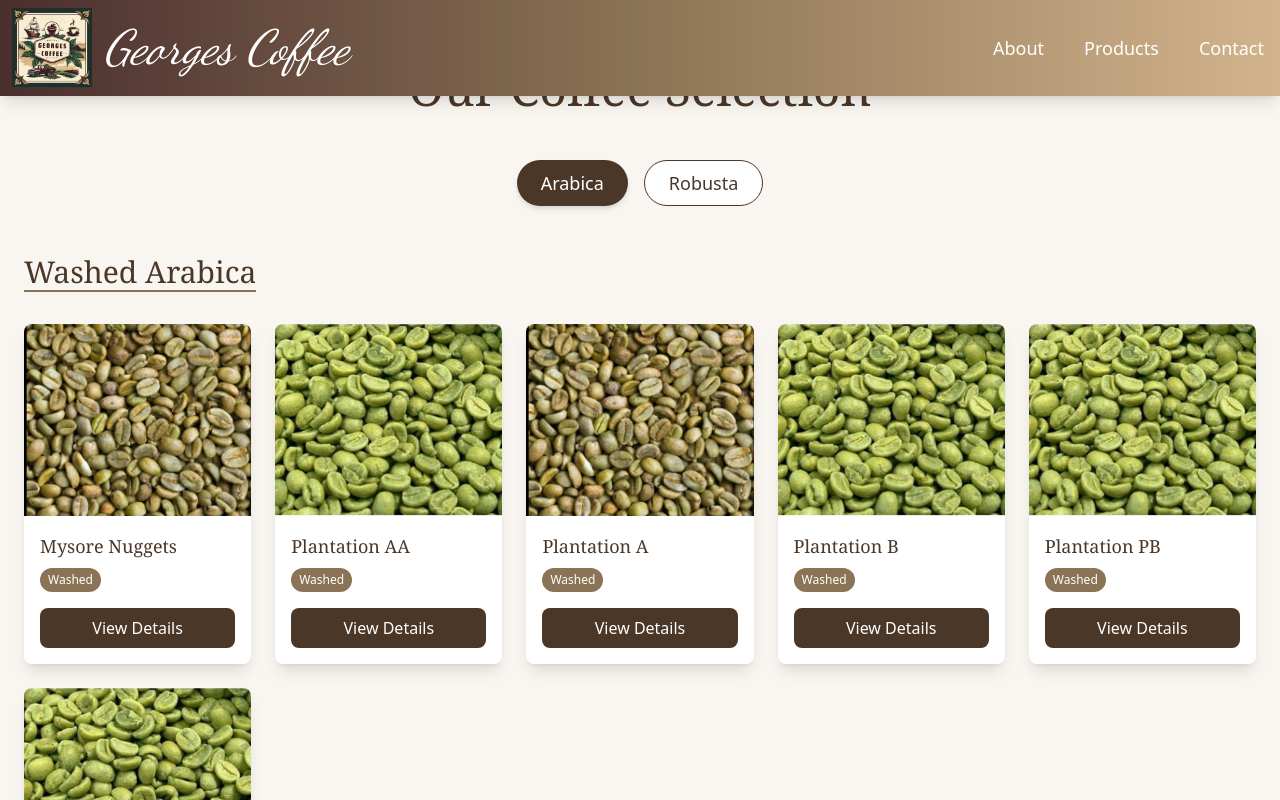
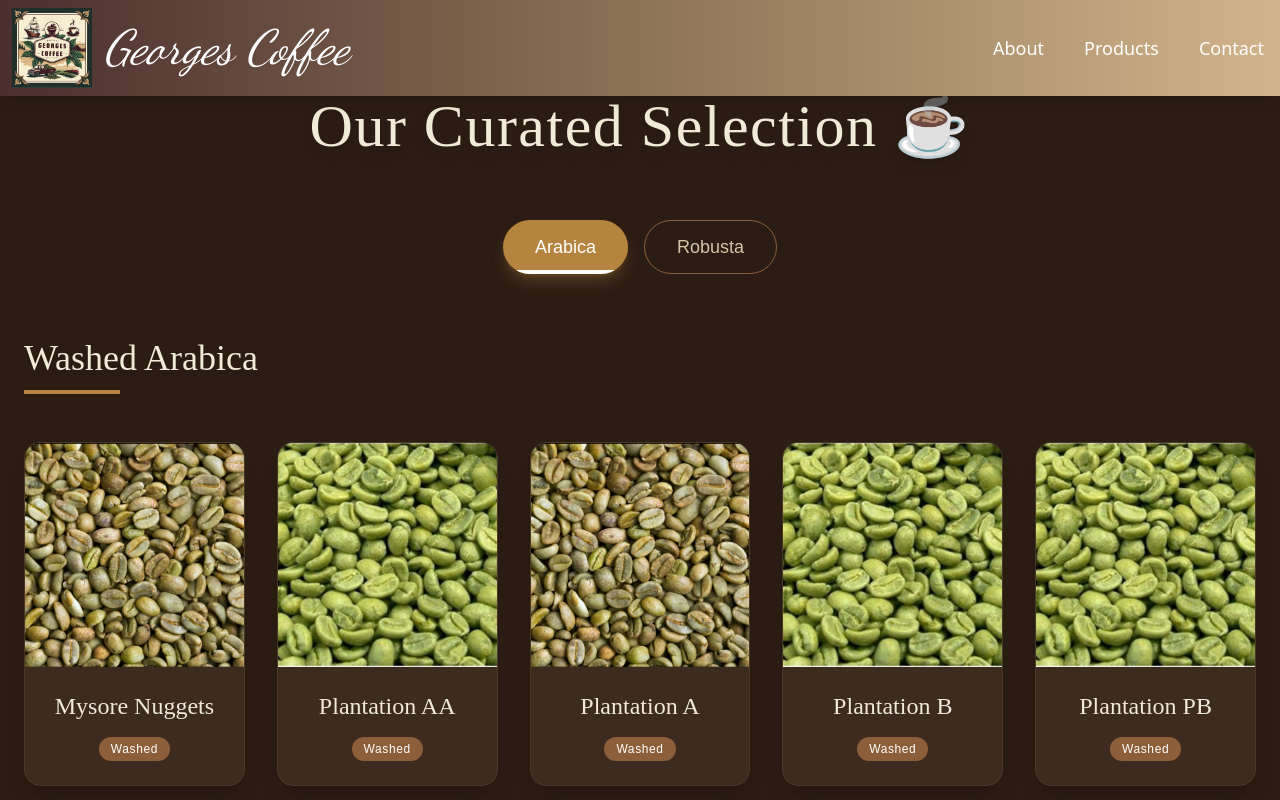
Before and after one commit to Anudepp/Cabinet-of-Coffee-Affairs, a React (Vite) app: page /products in a window 1280 px wide. Shown: the top 800 px of the page. Built offline with nearby package versions, Linux system fonts and the light colour scheme.

Commit message:
Products beautufucations

```diff
--- a/src/components/Products.tsx
+++ b/src/components/Products.tsx
@@ -1,8 +1,8 @@
 import { useState } from "react";
-import { motion } from "framer-motion";
+import { motion, AnimatePresence } from "framer-motion";
 
 // ----------------------
-// Types
+// Types (Unchanged)
 // ----------------------
 interface CoffeeProduct {
   id: number;
@@ -22,7 +22,7 @@ interface CoffeeCategory {
 }
 
 // ----------------------
-// Sample Data
+// Sample Data (Unchanged - keeping your original data)
 // ----------------------
 const coffeeCategories: CoffeeCategory[] = [
   {
@@ -276,101 +276,140 @@ export default function Products() {
   );
 
   return (
-    <section id="products" className="py-16 bg-[#f9f5f0]">
+    <section id="products" className="py-24 bg-[#2C1D14] text-[#F0EAD6]">
       <div className="max-w-7xl mx-auto px-6">
-        <h2 className="text-4xl md:text-5xl font-serif text-center text-[#4a3728] mb-12">
-          Our Coffee Selection
+        <h2 className="text-4xl md:text-6xl font-playfair-display text-center text-[#F0EAD6] mb-16 tracking-wide drop-shadow-lg">
+          Our Curated Selection ☕
         </h2>
 
         {/* Tabs */}
-        <div className="flex justify-center mb-12">
+        <div className="flex justify-center mb-16">
+          <AnimatePresence mode="wait">
             {["Arabica", "Robusta"].map((tab) => (
-            <button
+              <motion.button
                 key={tab}
+                initial={{ opacity: 0, y: -10 }}
+                animate={{ opacity: 1, y: 0 }}
+                transition={{ duration: 0.3 }}
                 onClick={() => setActiveTab(tab as "Arabica" | "Robusta")}
-              className={`px-6 py-2 mx-2 text-lg font-medium rounded-full transition-all ${
+                className={`relative px-8 py-3 mx-2 text-lg font-poppins font-medium rounded-full transition-all duration-300 overflow-hidden group
+                  ${
                     activeTab === tab
-                  ? "bg-[#4a3728] text-white shadow-md"
-                  : "bg-white text-[#4a3728] border border-[#4a3728] hover:bg-[#8b7355] hover:text-white"
-              }`}
+                      ? "bg-[#B5843E] text-white shadow-lg shadow-[#B5843E]/30"
+                      : "bg-transparent text-[#D4C4A7] border border-[#8C5F3A] hover:bg-[#8C5F3A] hover:bg-opacity-20 hover:text-white"
+                  }`
+                }
               >
                 {tab}
-            </button>
+                {/* Active Tab Underline Effect */}
+                {activeTab === tab && (
+                  <motion.span
+                    layoutId="underline"
+                    className="absolute bottom-0 left-0 w-full h-1 bg-white"
+                  />
+                )}
+              </motion.button>
             ))}
+          </AnimatePresence>
         </div>
 
         {/* Categories */}
-        <div className="space-y-16">
+        <div className="space-y-24">
+          <AnimatePresence mode="wait">
             {filteredCategories.map((category) => (
-            <div key={category.title}>
-              <h3 className="text-3xl font-serif text-[#4a3728] mb-8 border-b-2 border-[#8b7355] inline-block">
+              <motion.div
+                key={category.title}
+                initial={{ opacity: 0, y: 20 }}
+                animate={{ opacity: 1, y: 0 }}
+                transition={{ duration: 0.5 }}
+              >
+                <h3 className="text-3xl md:text-4xl font-playfair-display text-[#F0EAD6] mb-12 relative pb-4 after:content-[''] after:absolute after:bottom-0 after:left-0 after:w-24 after:h-1 after:bg-[#B5843E] drop-shadow">
                   {category.title}
                 </h3>
-
-              <div className="grid grid-cols-2 md:grid-cols-3 lg:grid-cols-5 gap-6">
+                <div className="grid grid-cols-2 md:grid-cols-3 lg:grid-cols-4 xl:grid-cols-5 gap-8">
                   {category.products.map((product) => (
                     <motion.div
                       key={product.id}
-                    whileHover={{ scale: 1.05 }}
-                    className="bg-white rounded-lg shadow-lg overflow-hidden cursor-pointer transition-all"
+                      initial={{ opacity: 0, scale: 0.95 }}
+                      animate={{ opacity: 1, scale: 1 }}
+                      transition={{ duration: 0.4 }}
+                      whileHover={{ scale: 1.05, y: -5, boxShadow: "0 15px 30px rgba(0,0,0,0.4)" }}
+                      className="bg-[#3D2B20] rounded-2xl shadow-xl overflow-hidden cursor-pointer transition-all duration-300 transform group border border-[#4a3728]"
+                      onClick={() => setSelectedProduct(product)}
                     >
+                      <div className="relative overflow-hidden w-full h-56">
                         <img
                           src={product.image}
                           alt={product.name}
-                      className="w-full h-48 object-cover"
+                          className="w-full h-full object-cover group-hover:scale-110 transition-transform duration-500"
                         />
-                    <div className="p-4">
-                      <h4 className="font-serif text-lg text-[#4a3728]">
+                      </div>
+                      <div className="p-6 text-center">
+                        <h4 className="font-playfair-display text-2xl text-[#F0EAD6] mb-2 leading-tight drop-shadow-sm">
                           {product.name}
                         </h4>
-                      <span className="inline-block mt-2 px-2 py-1 text-xs rounded-full bg-[#8b7355] text-white">
+                        <span className="inline-block mt-2 px-3 py-1 text-xs font-poppins rounded-full bg-[#8C5F3A] text-white tracking-wider">
                           {product.process}
                         </span>
-                      <button
-                        onClick={() => setSelectedProduct(product)}
-                        className="mt-4 block w-full bg-[#4a3728] text-white py-2 rounded-lg hover:bg-[#8b7355] transition-colors"
-                      >
-                        View Details
-                      </button>
                       </div>
                     </motion.div>
                   ))}
                 </div>
-            </div>
+              </motion.div>
             ))}
+          </AnimatePresence>
         </div>
       </div>
 
       {/* Modal */}
+      <AnimatePresence>
         {selectedProduct && (
-  <div className="fixed inset-0 bg-black bg-opacity-50 flex justify-center items-center z-50">
+          <motion.div
+            initial={{ opacity: 0 }}
+            animate={{ opacity: 1 }}
+            exit={{ opacity: 0 }}
+            className="fixed inset-0 bg-black bg-opacity-70 backdrop-blur-sm flex justify-center items-center z-50 p-4"
+          >
             <motion.div
               initial={{ scale: 0.8, opacity: 0 }}
               animate={{ scale: 1, opacity: 1 }}
-      className="bg-white p-8 rounded-lg shadow-xl max-w-lg w-full relative flex flex-col max-h-[90vh] overflow-y-auto"
+              exit={{ scale: 0.8, opacity: 0 }}
+              transition={{ type: "spring", stiffness: 200, damping: 25 }}
+              className="bg-[#3D2B20] text-[#F0EAD6] p-8 rounded-xl shadow-2xl max-w-lg w-full relative flex flex-col border border-[#8C5F3A]"
             >
-      {/* Close (X) top-right */}
               <button
                 onClick={() => setSelectedProduct(null)}
-        className="absolute top-4 right-4 text-gray-500 hover:text-gray-700"
+                className="absolute top-4 right-4 text-[#F0EAD6] hover:text-[#B5843E] transition-colors z-10"
               >
-        ✕
+                <svg
+                  xmlns="http://www.w3.org/2000/svg"
+                  className="h-7 w-7"
+                  fill="none"
+                  viewBox="0 0 24 24"
+                  stroke="currentColor"
+                >
+                  <path
+                    strokeLinecap="round"
+                    strokeLinejoin="round"
+                    strokeWidth={2}
+                    d="M6 18L18 6M6 6l12 12"
+                  />
+                </svg>
               </button>
 
-      {/* Product Title */}
-      <h3 className="text-2xl font-serif mb-4 text-[#4a3728]">
-        {selectedProduct.name}
-      </h3>
-
-      {/* Image */}
+              <div className="flex flex-col md:flex-row gap-6">
+                <div className="flex-shrink-0 w-full md:w-1/2">
                   <img
                     src={selectedProduct.image}
                     alt={selectedProduct.name}
-        className="w-full h-48 object-cover mb-4 rounded-lg"
+                    className="w-full h-full object-cover rounded-lg aspect-square border border-[#8C5F3A]"
                   />
-
-      {/* Details */}
-      <div className="space-y-2 text-sm text-gray-700 mb-6">
+                </div>
+                <div className="flex-1 space-y-4">
+                  <h3 className="text-3xl font-playfair-display mb-2 drop-shadow-sm">
+                    {selectedProduct.name}
+                  </h3>
+                  <div className="space-y-2 text-sm text-[#D4C4A7] opacity-90">
                     <p>
                       <strong>Type:</strong> {selectedProduct.type}
                     </p>
@@ -388,24 +427,23 @@ export default function Products() {
                       {selectedProduct.characteristics.join(", ")}
                     </p>
                   </div>
-
-      {/* Buttons */}
-      <div className="flex justify-between gap-4 mt-auto">
-        <button
-          className="flex-1 bg-[#8b7355] text-white px-4 py-2 rounded-md hover:bg-[#6b5a45] transition-colors"
-        >
-          Request Sample
+                  <div className="flex flex-col gap-4 mt-8">
+                    <button className="bg-[#B5843E] text-white px-6 py-3 rounded-lg hover:bg-[#D19B53] transition-colors shadow-lg font-poppins text-lg">
+                      Request a Sample
                     </button>
                     <button
                       onClick={() => setSelectedProduct(null)}
-          className="flex-1 bg-gray-500 text-white px-4 py-2 rounded-md hover:bg-gray-600 transition-colors"
+                      className="border border-[#8C5F3A] text-[#8C5F3A] px-6 py-3 rounded-lg hover:bg-[#8C5F3A] hover:text-white transition-colors font-poppins text-lg"
                     >
                       Close
                     </button>
                   </div>
+                </div>
+              </div>
             </motion.div>
-  </div>
+          </motion.div>
         )}
+      </AnimatePresence>
     </section>
   );
 }
--- a/tailwind.config.js
+++ b/tailwind.config.js
@@ -7,6 +7,8 @@ export default {
         fadeInUp: "fadeInUp 1.2s ease-out forwards"
       },
       fontFamily: {
+        "playfair-display": ['"Playfair Display"', "serif"],
+        poppins: ["Poppins", "sans-serif"],
         cursive: ["Dancing Script", "cursive"]
       },
       keyframes: {
```
Lines whose indentation alone changed are shown as unchanged.
